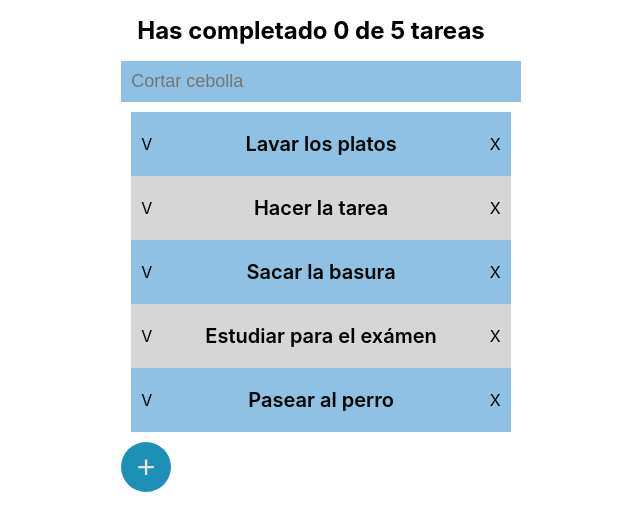
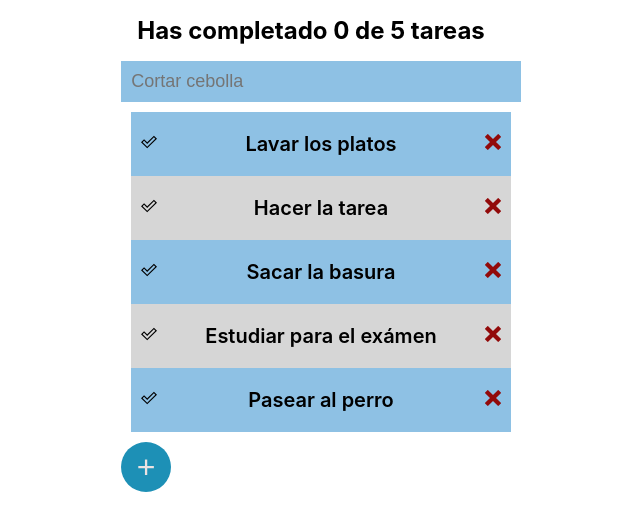
Before and after one commit to NazaRosales/todo-react, a React (Create React App) app: page / in a window 1280 px wide. Shown: the top 530 px of the page, without its empty margins (329-969 px from the left). Built offline with nearby package versions, Linux system fonts and the light colour scheme.

Commit message:
react-icons check and delete components

```diff
--- a/package.json
+++ b/package.json
@@ -8,6 +8,7 @@
     "@testing-library/user-event": "^13.5.0",
     "react": "^18.3.1",
     "react-dom": "^18.3.1",
+    "react-icons": "^5.2.1",
     "react-scripts": "5.0.1",
     "web-vitals": "^2.1.4"
   },
--- /dev/null
+++ b/src/components/TodoItem/CompleteIcon/CompleteIcon.jsx
@@ -0,0 +1,20 @@
+import { ImCheckmark } from "react-icons/im";
+import { ImCheckmark2 } from "react-icons/im";
+import styles from "./CompleteIcon.module.css";
+const CompleteIcon = ({ updateTask, i, completed }) => {
+  return (
+    <span
+      onClick={() => {
+        updateTask(i);
+      }}
+    >
+      {completed ? (
+        <ImCheckmark className={styles.icon} style={{color : "#208219"}}/>
+      ) : (
+        <ImCheckmark2 className={styles.icon} />
+      )}
+    </span>
+  );
+};
+
+export { CompleteIcon };
--- /dev/null
+++ b/src/components/TodoItem/CompleteIcon/CompleteIcon.module.css
@@ -0,0 +1,7 @@
+.icon {
+  font-size: 16px;
+  padding: 10px;
+}
+.icon:hover {
+  cursor: pointer;
+}
--- /dev/null
+++ b/src/components/TodoItem/DeleteIcon/DeleteIcon.jsx
@@ -0,0 +1,15 @@
+import { ImCross } from "react-icons/im";
+import styles from "./DeleteIcon.module.css";
+const DeleteIcon = ({ removeTask, i,  }) => {
+  return (
+    <span
+      onClick={() => {
+        removeTask(i);
+      }}
+    >
+      <ImCross className={styles.icon} />
+    </span>
+  );
+};
+
+export { DeleteIcon };
--- /dev/null
+++ b/src/components/TodoItem/DeleteIcon/DeleteIcon.module.css
@@ -0,0 +1,8 @@
+.icon {
+  color: #920a0a;
+  font-size: 16px;
+  padding: 10px;
+}
+.icon:hover {
+  cursor: pointer;
+}
--- a/src/components/TodoItem/TodoItem.jsx
+++ b/src/components/TodoItem/TodoItem.jsx
@@ -1,23 +1,14 @@
 import styles from "./todoItem.module.css";
+import { CompleteIcon } from "./CompleteIcon/CompleteIcon";
+import { DeleteIcon } from "./DeleteIcon/DeleteIcon";
+
 const TodoItem = ({ text, completed, i, updateTask, removeTask }) => {
   return (
     <li className={styles.itemContainer}>
       <div className={i % 2 === 0 ? styles.itemBG1 : styles.itemBG2}>
-        <span
-          onClick={() => {
-            updateTask(i);
-          }}
-        >
-          V
-        </span>
+        <CompleteIcon updateTask={updateTask} i={i} completed={completed} />
         <p className={completed ? styles.completed : null}>{text}</p>
-        <span
-          onClick={() => {
-            removeTask(i);
-          }}
-        >
-          X
-        </span>
+        <DeleteIcon removeTask={removeTask} i={i} />
       </div>
     </li>
   );
--- a/src/components/TodoItem/todoItem.module.css
+++ b/src/components/TodoItem/todoItem.module.css
@@ -6,13 +6,6 @@
   flex-direction: row;
   align-items: center;
   justify-content: space-between;
-}
-.itemContainer span {
-  font-size: 16px;
-  margin: 10px;
-}
-.itemContainer span:hover {
-  cursor: pointer;
 }
 .itemBG1 {
   background-color: #8ec1e4;
```
Also changed, not shown: 1 other file (tests, documents, lock files or other folders).
